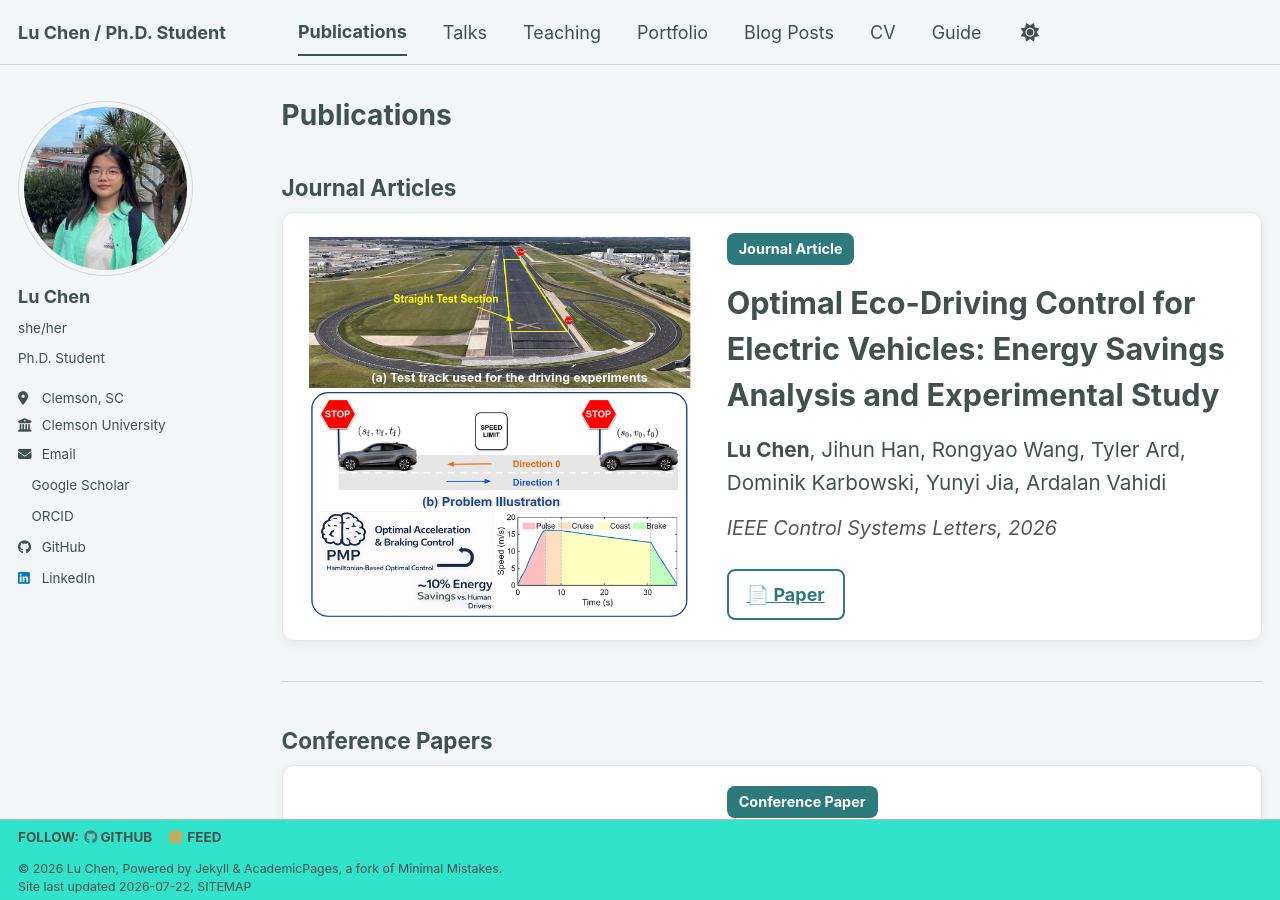
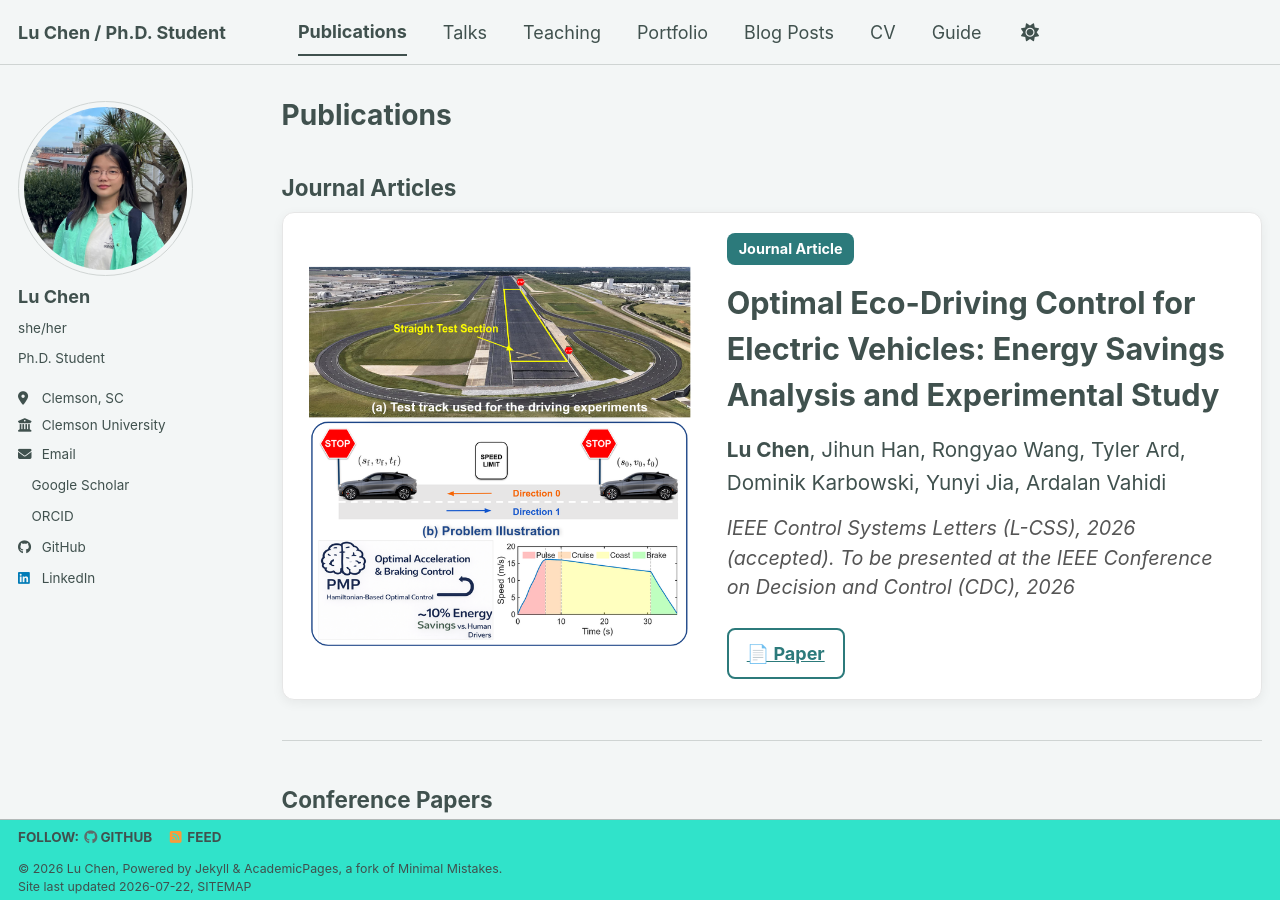
Before and after one commit to lulubell-2/lulubell-2.github.io, a Jekyll site: the page built from _pages/publications.html, in a window 1280 px wide and 900 px high. Built offline with Jekyll 4.4.1, drawn with Linux system fonts in a browser that asks for light colours; a style sheet for code colours, icons or effects is not loaded.

Commit message:
Update publications.html

```diff
--- a/_pages/publications.html
+++ b/_pages/publications.html
@@ -108,7 +108,7 @@ Ardalan Vahidi
 </div>
 
 <div class="pub-venue">
-IEEE Control Systems Letters, 2026
+IEEE Control Systems Letters (L-CSS), 2026 (accepted). To be presented at the IEEE Conference on Decision and Control (CDC), 2026
 </div>
 
 <div class="pub-links">
```
